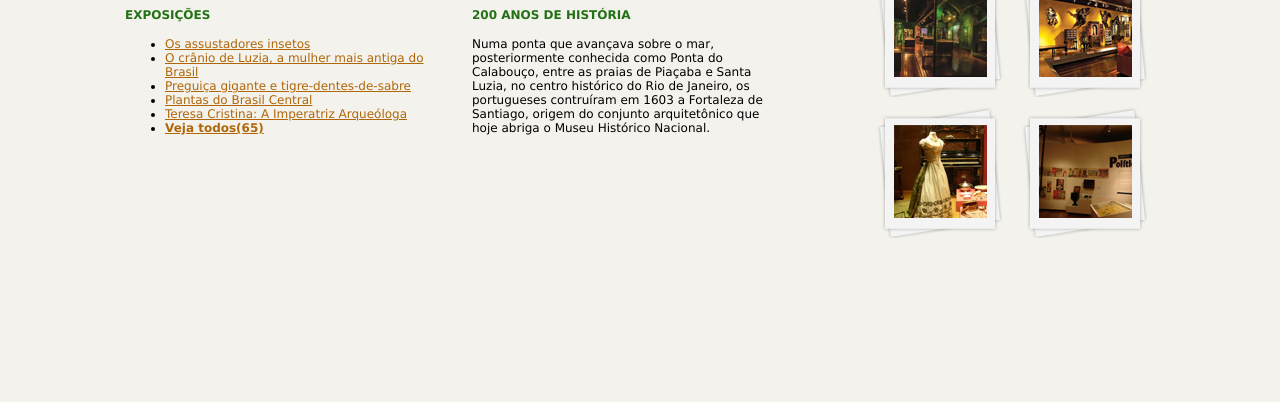
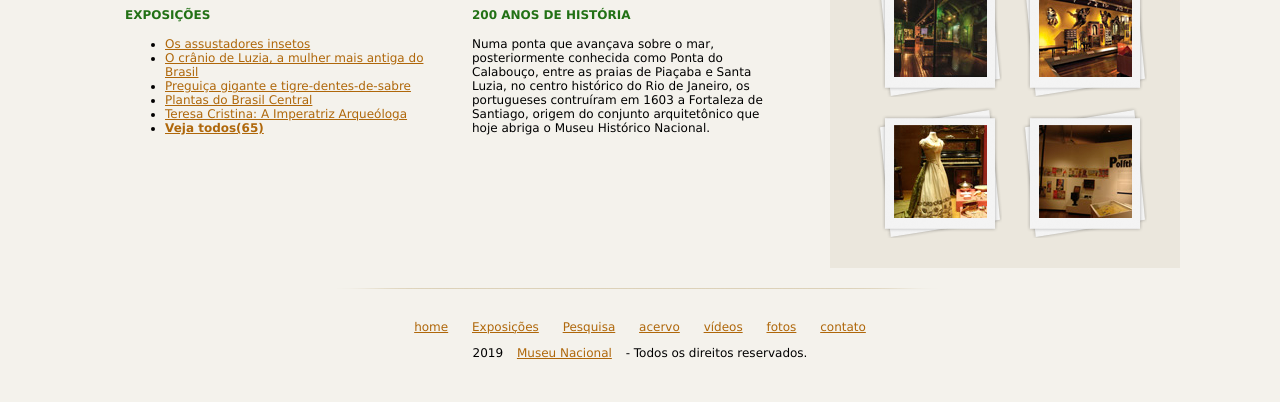
Before and after one commit to Gtssouza/MuseumNacional, a plain HTML site: page index.html in a window 1280 px wide. Shown: the part 641-1043 px from the top of the page. Before the commit the page ends 879 px from the top, so only its background shows below. Drawn offline with Linux system fonts and the light colour scheme.

Commit message:
Index finalizado

```diff
--- a/css/estilo.css
+++ b/css/estilo.css
@@ -1,4 +1,4 @@
-/*Estrutura padrão do site*/
+/*---------------Estrutura padrão do site--------------*/
 body{
     background: #f4f2ec url(../imgs/fundo.png) repeat-x;
     font: 12px "Lucida Grande", "Lucida Sans Unicode", Arial, sans-serif;
@@ -18,7 +18,7 @@ a:hover{
     color: #227115;
 }
 
-/*Configurar logo*/
+/*---------------Configurar logo----------------------*/
 #logo h1{
     float: left;
 }
@@ -31,7 +31,7 @@ a:hover{
     background: url(../imgs/logo.png) no-repeat;
 }
 
-/*Barra de Navegação*/
+/*--------------Barra de Navegação---------------------*/
 header{
     padding: 15px 0;
     height: 55px;
@@ -59,18 +59,20 @@ nav ul li a:hover{
     border-bottom: 1px solid #535858;
 }
 
-/*Principal*/
+/*----------------Principal-----------------------*/
 #conteudo{
     width: 710px;
     float: left;
-
+    margin-bottom: 20px;
 }
 
 aside{
     width: 350px;
     float: right;
-    background: #ebe7dd
+    background: #ebe7dd;
+    margin-bottom: 20px;
     padding-bottom: 30px;
+
 
 }
 
@@ -135,7 +137,7 @@ h4{
     margin-bottom: 0;
 }
 
-/*Fomularios*/
+/*-------------------Fomularios-----------------------*/
 input{
     height: 20px;
     width: 80px;
@@ -163,3 +165,16 @@ fieldset{
 legend{
     display: none;
 }
+
+/*----------------Rodape----------------------------*/
+footer{
+    clear: both;
+    padding: 20px 0 30px 0;
+    text-align: center;
+    background: url(../imgs/fundo-rodape.png) no-repeat center top;
+    margin-top: 20px;
+}
+
+footer>p a{
+    padding: 2px 10px;
+}
--- a/index.html
+++ b/index.html
@@ -158,7 +158,22 @@
                     </section>
 
                 </aside>
+                <footer>
+                    <p>
+                        <a href="">home</a>
+                        <a href="">Exposições</a>
+                        <a href="">Pesquisa</a>
+                        <a href="">acervo</a>
+                        <a href="">vídeos</a>
+                        <a href="">fotos</a>
+                        <a href="">contato</a>
 
+                    </p>
+
+                    <p>
+                        2019 <a href="">Museu Nacional</a> - Todos os direitos reservados.
+                    </p>
+                </footer>
             </div>
 
         </div><!--Fim container-->
```
